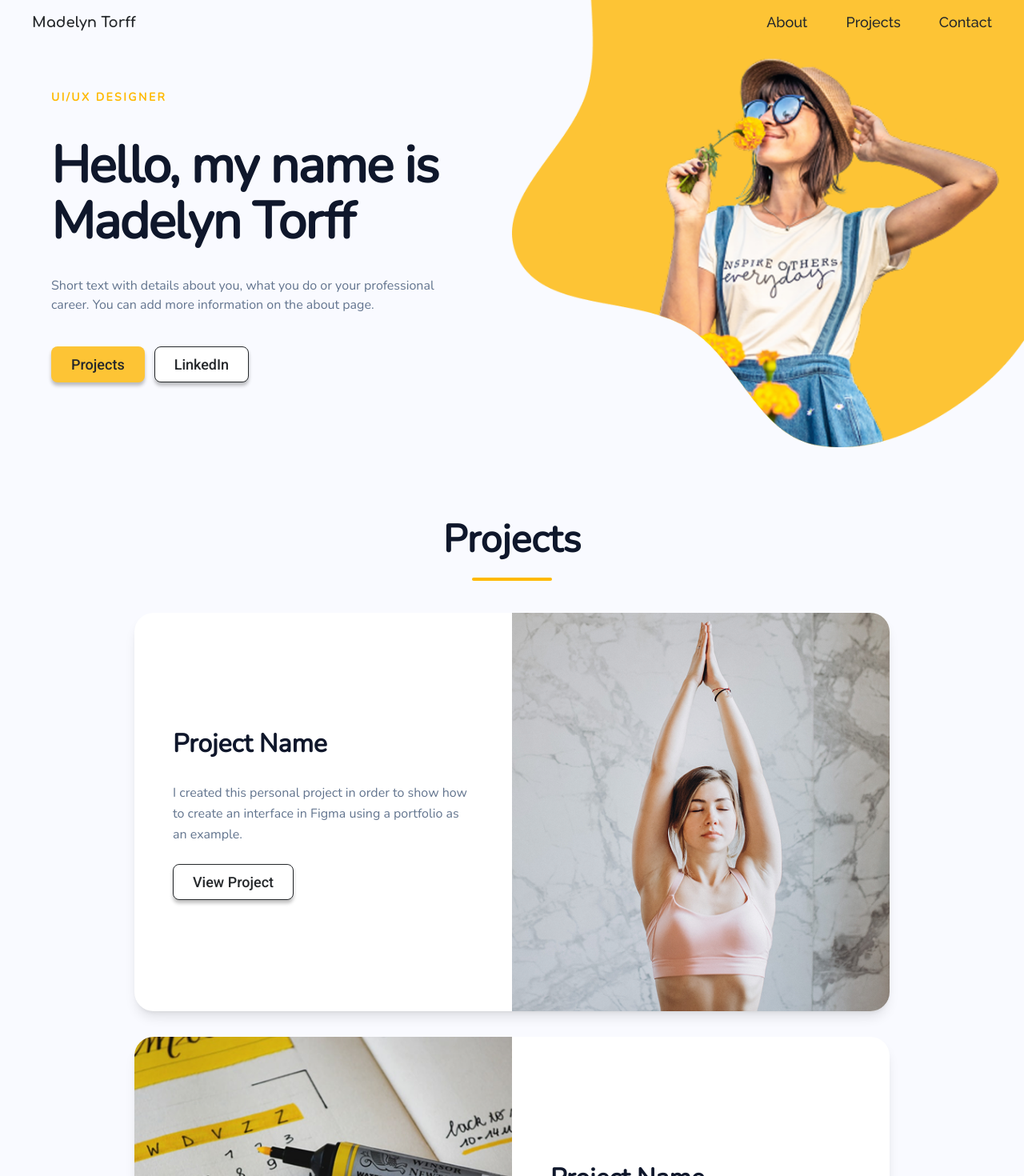
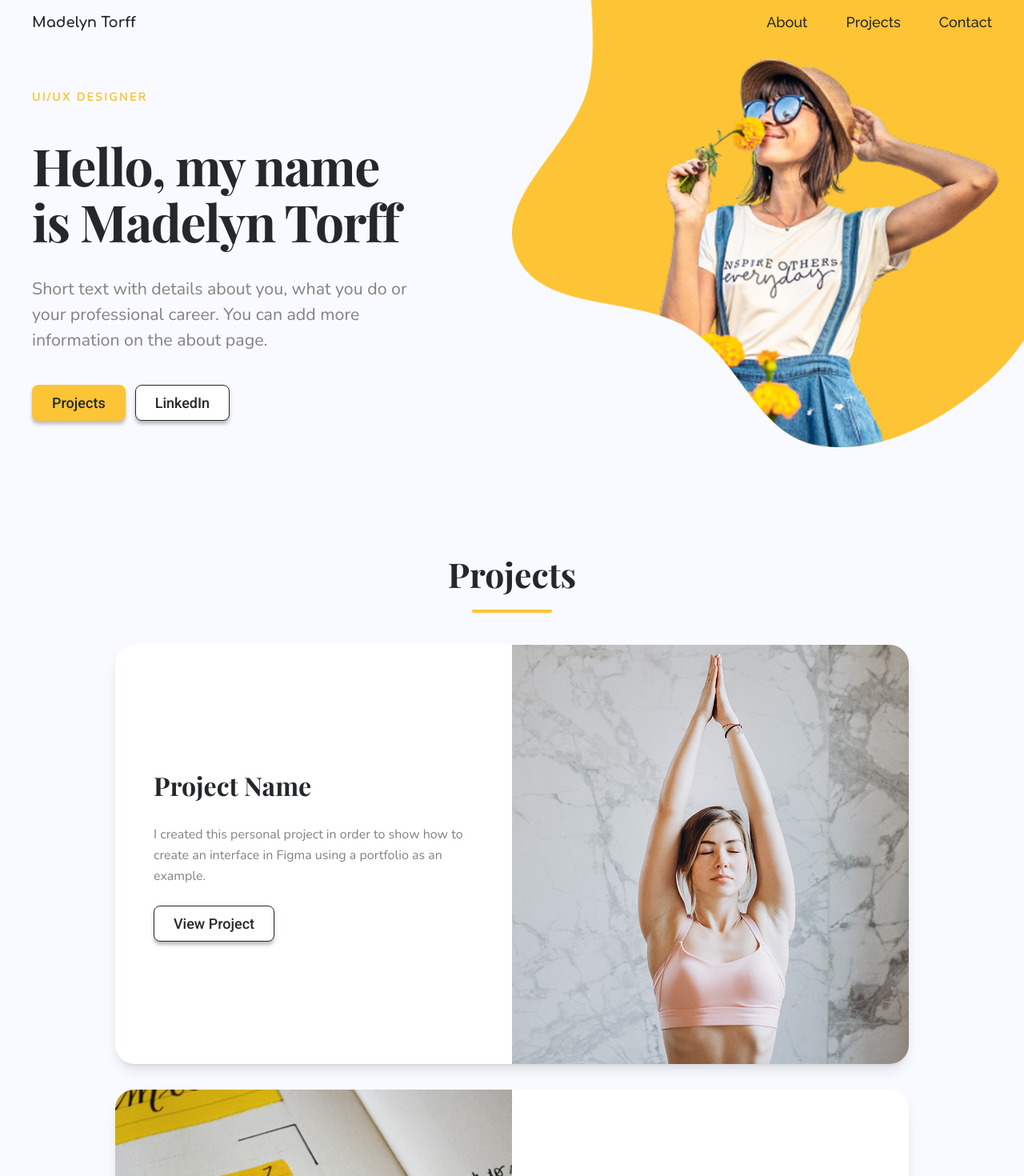
Before and after one commit to ErYors/portfolio, a React (Vite) app: page / in a window 1280 px wide. Shown: the top 1470 px of the page at 80% size. Built offline with nearby package versions, Linux system fonts and the light colour scheme.

Commit message:
style: typo et couleurs sur la home

```diff
--- a/src/components/Intro.jsx
+++ b/src/components/Intro.jsx
@@ -2,22 +2,22 @@
 
 export default function Intro() {
   return (
-    <section className="relative z-10 max-w-300 mx-auto px-6 pt-10 pb-16 sm:pt-14 sm:pb-24">
-      <div className="max-w-[486px]">
-        <p className="text-sm font-bold uppercase tracking-[0.18em] text-amber-400">
+    <section className="relative z-10 max-w-300 mx-auto px-6 xl:px-0 pt-10 pb-16 sm:pt-14 sm:pb-24">
+      <div className="max-w-121.5">
+        <p className="font-body text-sm font-bold uppercase tracking-[0.18em] text-yellow">
           UI/UX Designer
         </p>
 
-        <h1 className="mt-6 sm:mt-10 text-[clamp(2.25rem,5vw,4.5rem)] font-bold leading-[1.1] tracking-tight text-slate-900">
+        <h1 className="mt-10 font-serif text-[clamp(2.25rem,5vw,4.5rem)] font-bold leading-[1.1] tracking-tight text-ink">
           Hello, my name is Madelyn Torff
         </h1>
 
-        <p className="mt-6 sm:mt-8 text-base leading-[1.5] text-slate-500">
+        <p className="mt-8 font-body text-[clamp(1rem,1.67vw,1.5rem)] leading-normal text-muted">
           Short text with details about you, what you do or your professional
           career. You can add more information on the about page.
         </p>
 
-        <div className="mt-8 sm:mt-10 flex gap-3">
+        <div className="mt-10 flex gap-3">
           <Button variant="primary">Projects</Button>
           <Button variant="secondary">LinkedIn</Button>
         </div>
--- a/src/components/ProjectCard.jsx
+++ b/src/components/ProjectCard.jsx
@@ -14,10 +14,10 @@
       className={`flex flex-col ${direction} overflow-hidden rounded-3xl bg-white shadow-lg`}
     >
       <div className="flex w-full flex-col justify-center gap-6 p-10 md:w-1/2 md:p-12">
-        <h3 className="text-[clamp(1.5rem,2.5vw,2rem)] font-bold text-slate-900">
+        <h3 className="font-serif text-[clamp(1.5rem,2.5vw,2rem)] font-bold text-ink">
           {name}
         </h3>
-        <p className="text-base leading-relaxed text-slate-500">
+        <p className="font-body text-base leading-relaxed text-muted">
           {description}
         </p>
         <div>
@@ -25,7 +25,7 @@
             variant="secondary"
             as="a"
             href={href}
-            className="rounded-full px-6"
+            className="rounded-full"
           >
             View Project
           </Button>
--- a/src/components/Projects.jsx
+++ b/src/components/Projects.jsx
@@ -28,7 +28,7 @@
 
 export default function Projects() {
   return (
-    <section id="projects" className="max-w-248 mx-auto px-6 py-16">
+    <section id="projects" className="max-w-248 mx-auto px-6 xl:px-0 py-16">
       <SectionTitle>Projects</SectionTitle>
 
       <div className="mt-10 flex flex-col gap-8">
--- a/src/components/SectionTitle.jsx
+++ b/src/components/SectionTitle.jsx
@@ -1,10 +1,10 @@
 export default function SectionTitle({ children }) {
   return (
     <div className="text-center">
-      <h2 className="text-[clamp(2rem,4vw,3rem)] font-bold text-slate-900">
+      <h2 className="font-serif text-[clamp(2rem,3.33vw,3rem)] font-bold text-ink">
         {children}
       </h2>
-      <div className="mt-3 mx-auto h-1 w-25 rounded-full bg-amber-400" />
+      <div className="mt-3 mx-auto h-1 w-25 rounded-full bg-yellow" />
     </div>
   )
 }
```
